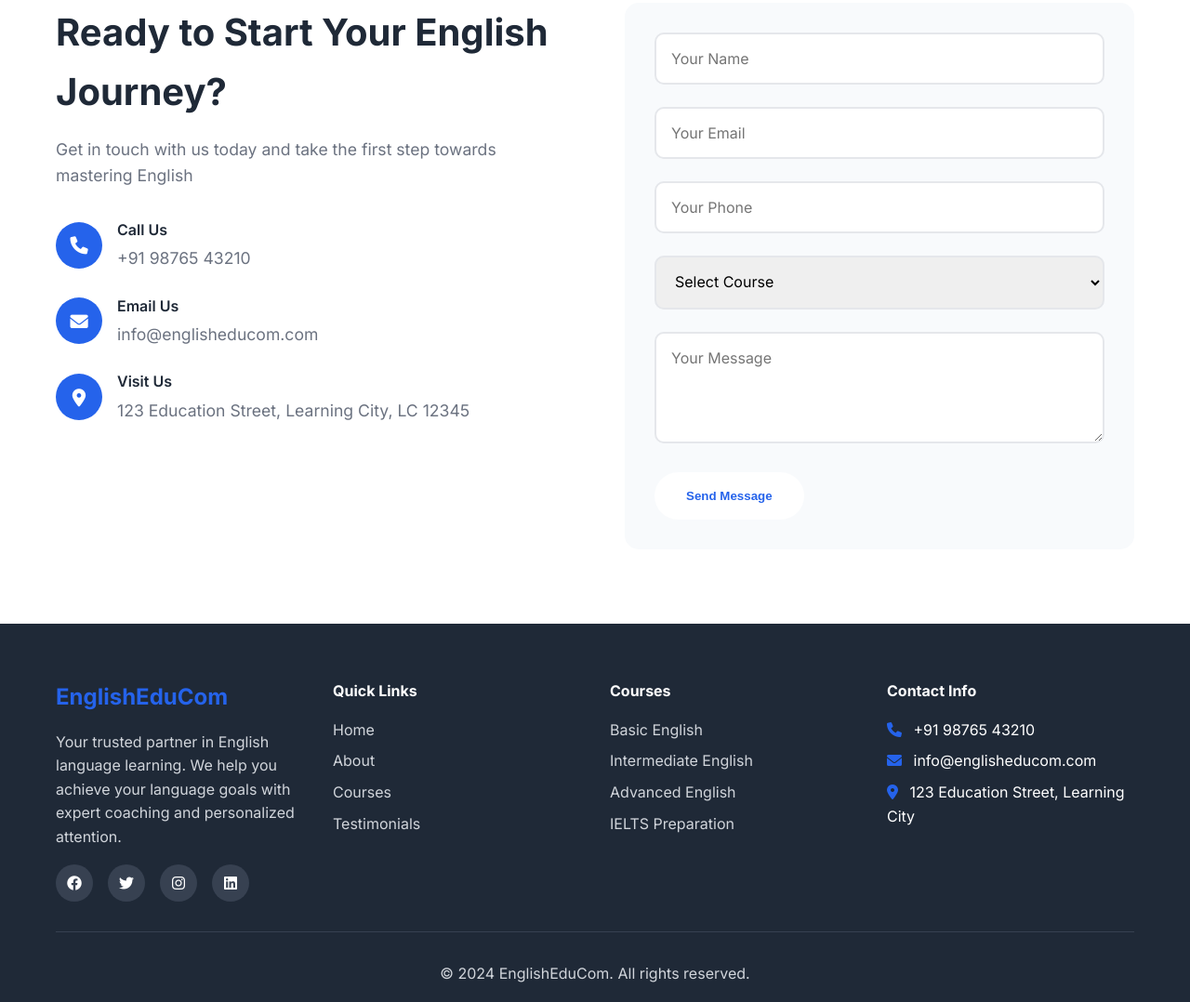
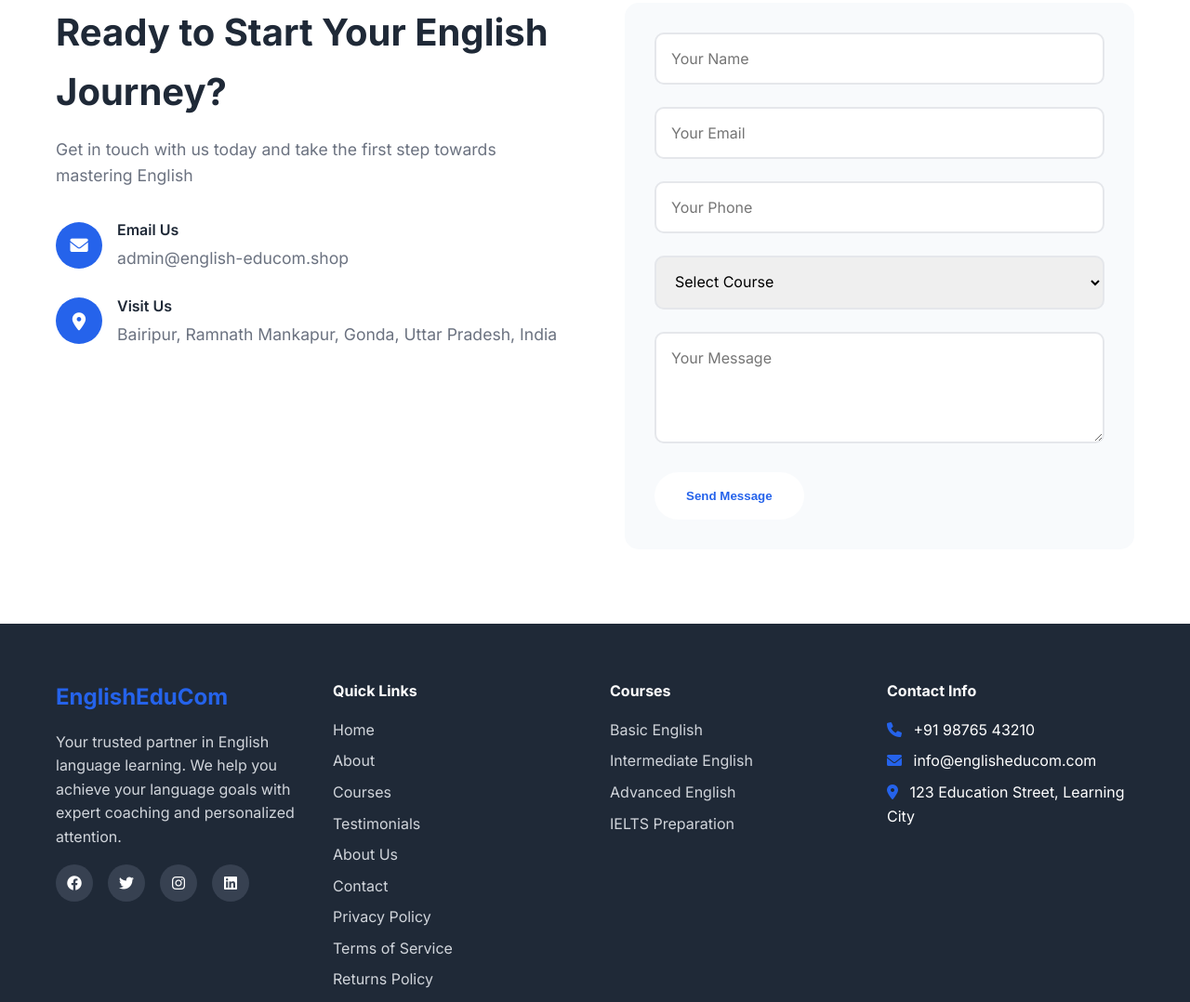
Before and after one commit to sbjoit1562/english-educom, a plain HTML site: page index.html in a window 1280 px wide. Shown: the part 3277-4355 px from the top of the page at 93% size. Drawn offline with Linux system fonts and the light colour scheme.

Commit message:
Added Polcies

```diff
--- a/index.html
+++ b/index.html
@@ -253,25 +253,19 @@
                     <h2>Ready to Start Your English Journey?</h2>
                     <p>Get in touch with us today and take the first step towards mastering English</p>
                     <div class="contact-details">
-                        <div class="contact-item">
-                            <i class="fas fa-phone"></i>
-                            <div>
-                                <h4>Call Us</h4>
-                                <p>+91 98765 43210</p>
-                            </div>
-                        </div>
+
                         <div class="contact-item">
                             <i class="fas fa-envelope"></i>
                             <div>
                                 <h4>Email Us</h4>
-                                <p>info@englisheducom.com</p>
+                                <p>admin@english-educom.shop</p>
                             </div>
                         </div>
                         <div class="contact-item">
                             <i class="fas fa-map-marker-alt"></i>
                             <div>
                                 <h4>Visit Us</h4>
-                                <p>123 Education Street, Learning City, LC 12345</p>
+                                <p>Bairipur, Ramnath Mankapur, Gonda, Uttar Pradesh, India</p>
                             </div>
                         </div>
                     </div>
@@ -326,6 +320,11 @@
                         <li><a href="#about">About</a></li>
                         <li><a href="#courses">Courses</a></li>
                         <li><a href="#testimonials">Testimonials</a></li>
+                        <li><a href="about/">About Us</a></li>
+                        <li><a href="contact/">Contact</a></li>
+                        <li><a href="policy/">Privacy Policy</a></li>
+                        <li><a href="terms/">Terms of Service</a></li>
+                        <li><a href="returns/">Returns Policy</a></li>
                     </ul>
                 </div>
                 <div class="footer-section">
```
Also changed, not shown: contact/index.html (+2 -1 lines).
